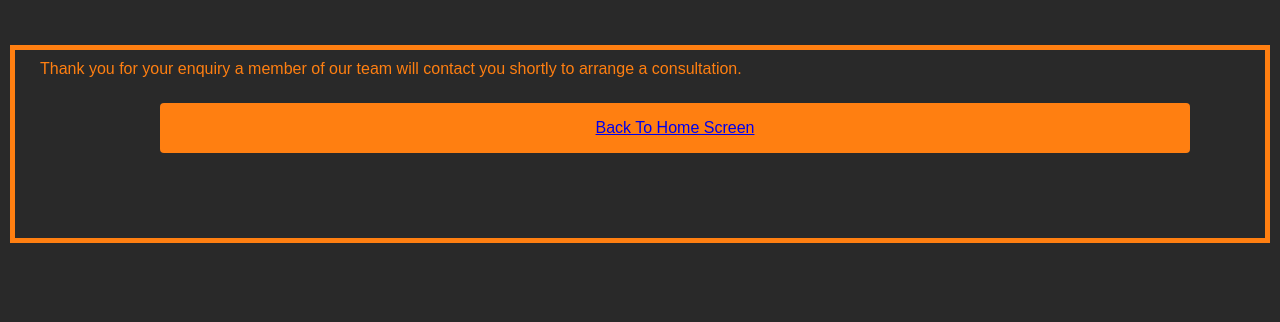
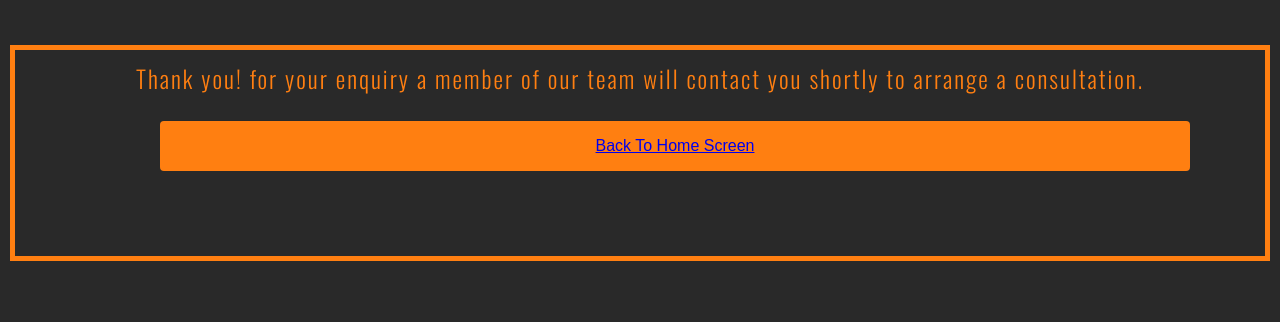
Before and after one commit to DonSoftwareInc/Portfolio-Project-1, a plain HTML site: page thankyou.html in a window 1280 px wide. Shown: the part 79-401 px from the top of the page. Drawn offline with nearby package versions, Linux system fonts and the light colour scheme.

Commit message:
changed the thank you p to a heading

```diff
--- a/assets/css/style.css
+++ b/assets/css/style.css
@@ -368,7 +368,12 @@ input[type=text] {
     color: #FF7F11;
  }
 
-
+#thank-you-message{
+    display: flex;
+    flex-direction: column;
+    justify-content: center;
+    align-self: center;
+}
 footer {
     height: 150px;
 }
--- a/thankyou.html
+++ b/thankyou.html
@@ -32,8 +32,8 @@
     <section>
         <div class="flex-container">
                 <div id="thank-you">
-                    <p id="thank-you-message">Thank you for your enquiry a member of our team will contact you shortly to arrange a consultation.
-                    </p>
+                    <h2 id="thank-you-message">Thank you! for your enquiry a member of our team will contact you shortly to arrange a consultation.
+                    </h2>
                     <button id="index-signup-button">
                         <a href="index.html">Back To Home Screen</a>
                     </button>
```
